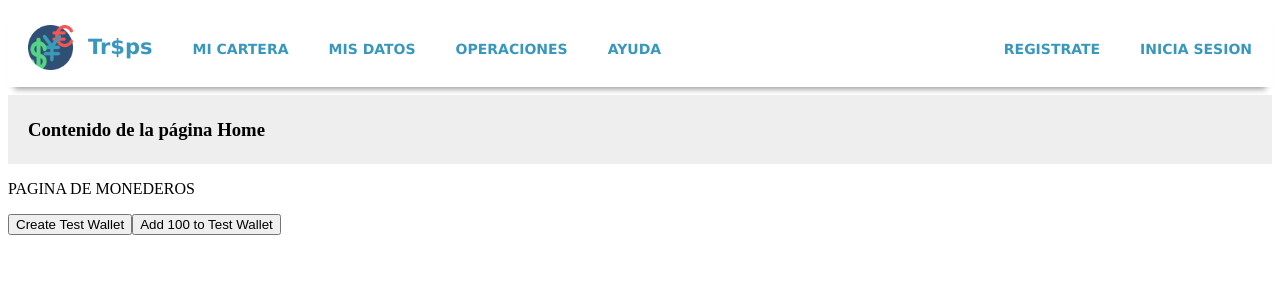
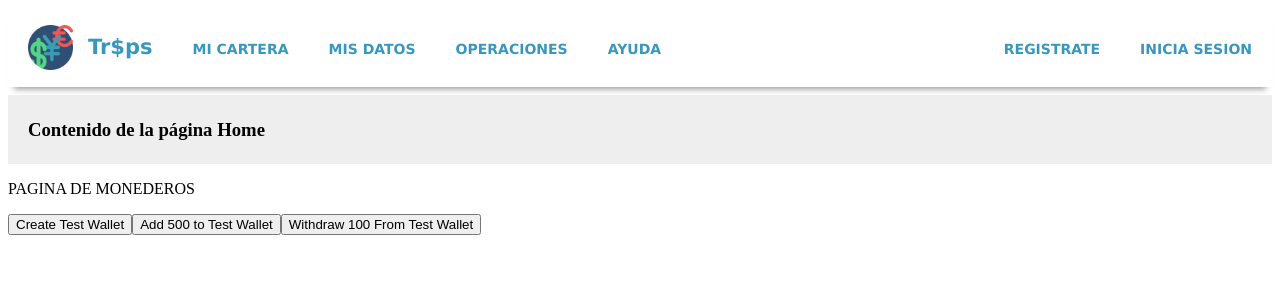
Before and after one commit to anto-alvar/divisas-app, an Angular app: page /wallet in a window 1280 px wide. Shown: the top 300 px of the page. Built offline with nearby package versions, Linux system fonts and the light colour scheme.

Commit message:
master: Añadida funcionalidad para sacar dinero del monedero

```diff
--- a/src/app/my-wallet/my-wallet.component.html
+++ b/src/app/my-wallet/my-wallet.component.html
@@ -3,4 +3,5 @@
 </p>
 
 <button (click)=createTestWallet()>Create Test Wallet</button>
-<button (click)=add100ToTestWallet()>Add 100 to Test Wallet</button>
+<button (click)=add500ToTestWallet()>Add 500 to Test Wallet</button>
+<button (click)=withdraw100FromTestWallet()>Withdraw 100 From Test Wallet</button>
--- a/src/app/my-wallet/my-wallet.component.ts
+++ b/src/app/my-wallet/my-wallet.component.ts
@@ -23,9 +23,14 @@ export class MyWalletComponent implements OnInit {
     console.log(this.walletService.getWallets());
   }
 
-  add100ToTestWallet() {
+  add500ToTestWallet() {
     this.walletService.addMoneyToWalletById(1, 500);
     console.log(this.walletService.getWallets());
   }
 
+  withdraw100FromTestWallet() {
+    this.walletService.subtractMoneyFromWalletById(1, 100);
+    console.log(this.walletService.getWallets());
+  }
+
 }
```
